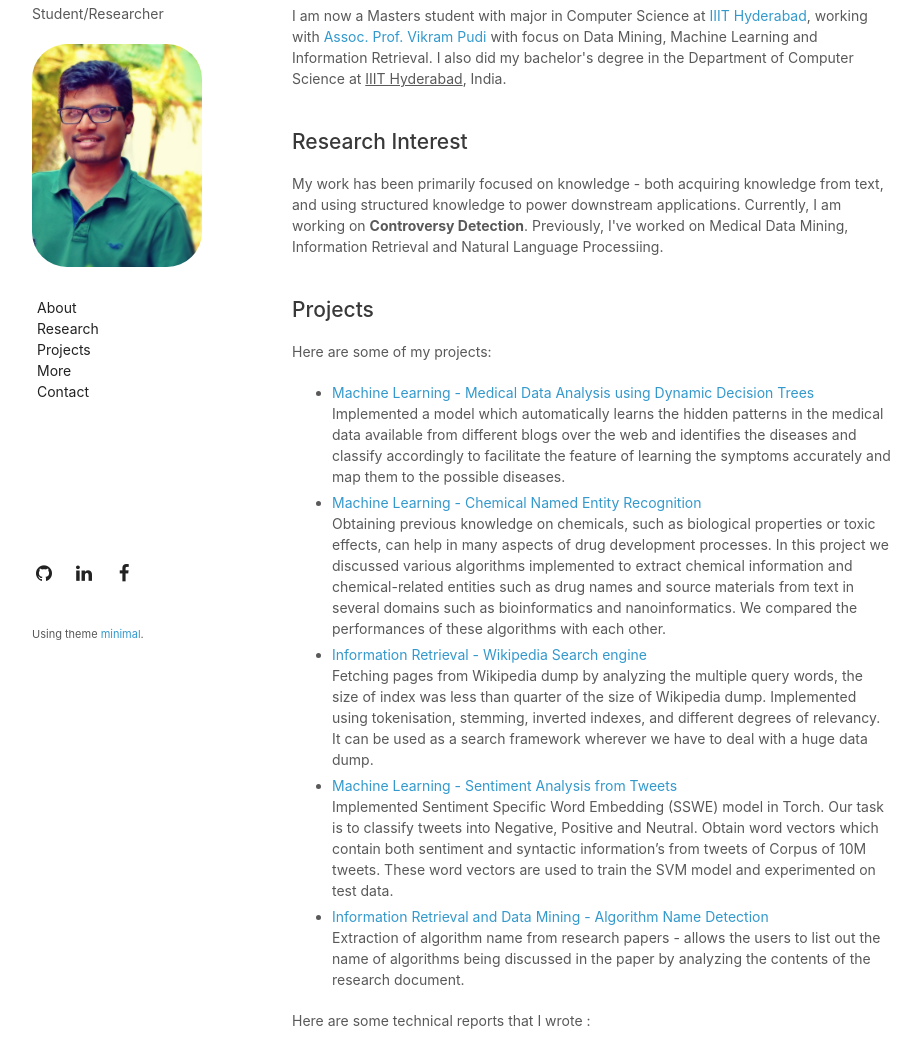
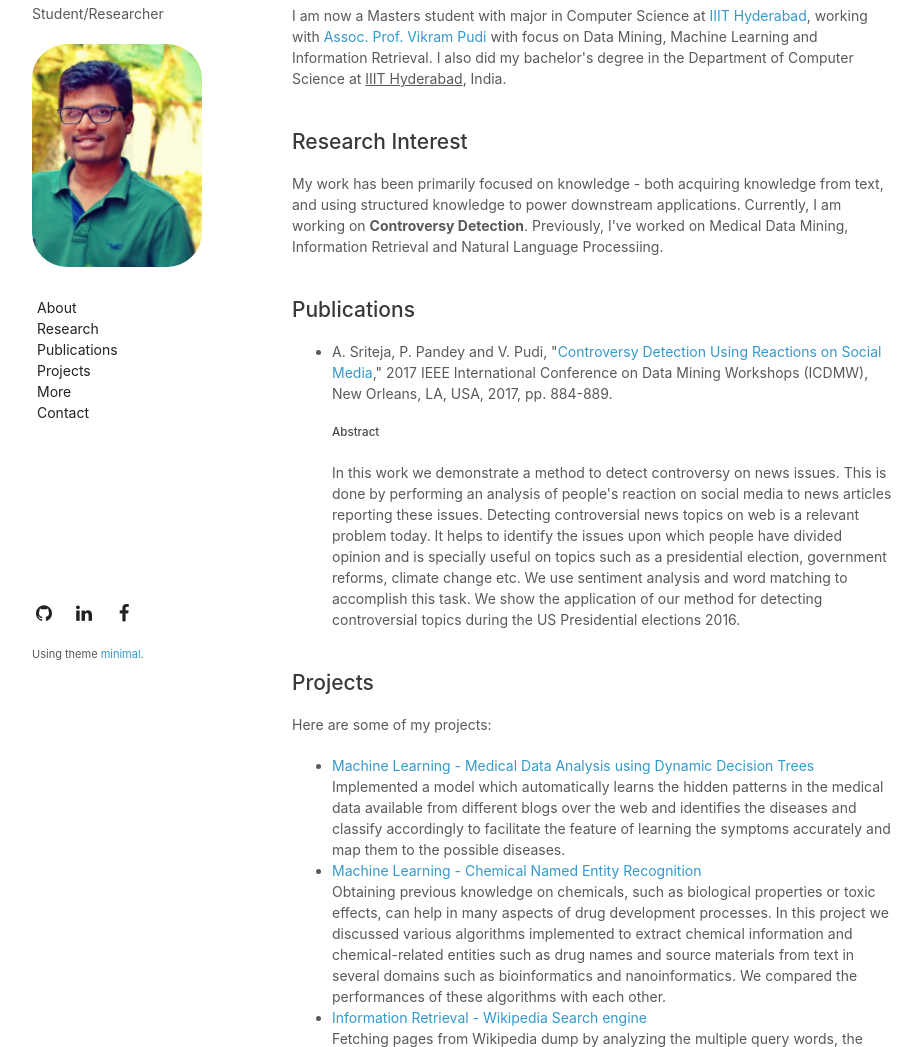
Before and after one commit to sri-teja/sri-teja.github.io, a plain HTML site: page index.html in a window 1280 px wide. Shown: the part 137-1184 px from the top of the page, without its empty margins (178-1100 px from the left). Drawn offline with Linux system fonts and the light colour scheme.

Commit message:
publication added

```diff
--- a/index.html
+++ b/index.html
@@ -26,7 +26,7 @@
         <ul>
           <li><a href="#about">About</a></li>
           <li><a href="#interest">Research</a></li>
-          <!-- <li><a href="#publication">Publications</a></li> -->
+          <li><a href="#publication">Publications</a></li>
           <li><a href="#project">Projects</a></li>
           <li><a href="#more">More</a></li>
           <li><a href="#contact">Contact</a></li>
@@ -46,12 +46,21 @@
         <p>My work has been primarily focused on knowledge - both acquiring knowledge from text, and using structured knowledge to power downstream applications. Currently, I am working on <b>Controversy Detection</b>. Previously, I've worked on Medical Data Mining, Information Retrieval and Natural Language Processiing.</p>
         <br>
 
+        <h2 id="publication">Publications</h2>
+        <ul class="pub">
+	        <li>
+		        <p> A. Sriteja, P. Pandey and V. Pudi, "<a href="https://goo.gl/uf7ftJ">Controversy Detection Using Reactions on Social Media</a>," 2017 IEEE International Conference on Data Mining Workshops (ICDMW), New Orleans, LA, USA, 2017, pp. 884-889.</p>
+				<h5> Abstract </h5>
+				<p> In this work we demonstrate a method to detect controversy on news issues. This is done by performing an analysis of people's reaction on social media to news articles reporting these issues. Detecting controversial news topics on web is a relevant problem today. It helps to identify the issues upon which people have divided opinion and is specially useful on topics such as a presidential election, government reforms, climate change etc. We use sentiment analysis and word matching to accomplish this task. We show the application of our method for detecting controversial topics during the US Presidential elections 2016.</p>
+			</li>
+		</ul>
+        <br>
 
         <h2 id="project">Projects</h2>
 
         <p>Here are some of my projects:</p>
 
-        <ul class="pub">
+        <ul class="proj">
           <li><a href="#">Machine Learning - Medical Data Analysis using Dynamic Decision Trees</a><br>
           Implemented a model which automatically learns the hidden patterns in the medical data available from different blogs over the web and identifies the diseases and classify accordingly to facilitate the feature of learning the symptoms accurately and map them to the possible diseases.
           </li>
@@ -77,7 +86,7 @@
 
         <p>Here are some technical reports that I wrote :</p>
 
-        <ul class="pub">
+        <ul class="report">
           <li><a href="https://goo.gl/HiAKmQ" target="_blank">Fake news detection</a><br></li>
           <li><a href="https://goo.gl/M8u4JQ" target="_blank">Dynamic Decision Analysis in Medical Diagnosis</a><br></li>
           <li><a href="https://goo.gl/cu3Xmr" target="_blank">Medical Data Analysis</a><br></li>
--- a/stylesheets/styles.css
+++ b/stylesheets/styles.css
@@ -211,13 +211,13 @@ footer {
   width:170px;
   float:left;
   position:fixed;
-  bottom:0px;
+  bottom:-20px;
   -webkit-font-smoothing:subpixel-antialiased;
 }
 
 footer ul {
   list-style:none;
-  height:40px;
+  height:20px;
   padding:0;
   /*width:270px;*/
 }
```
